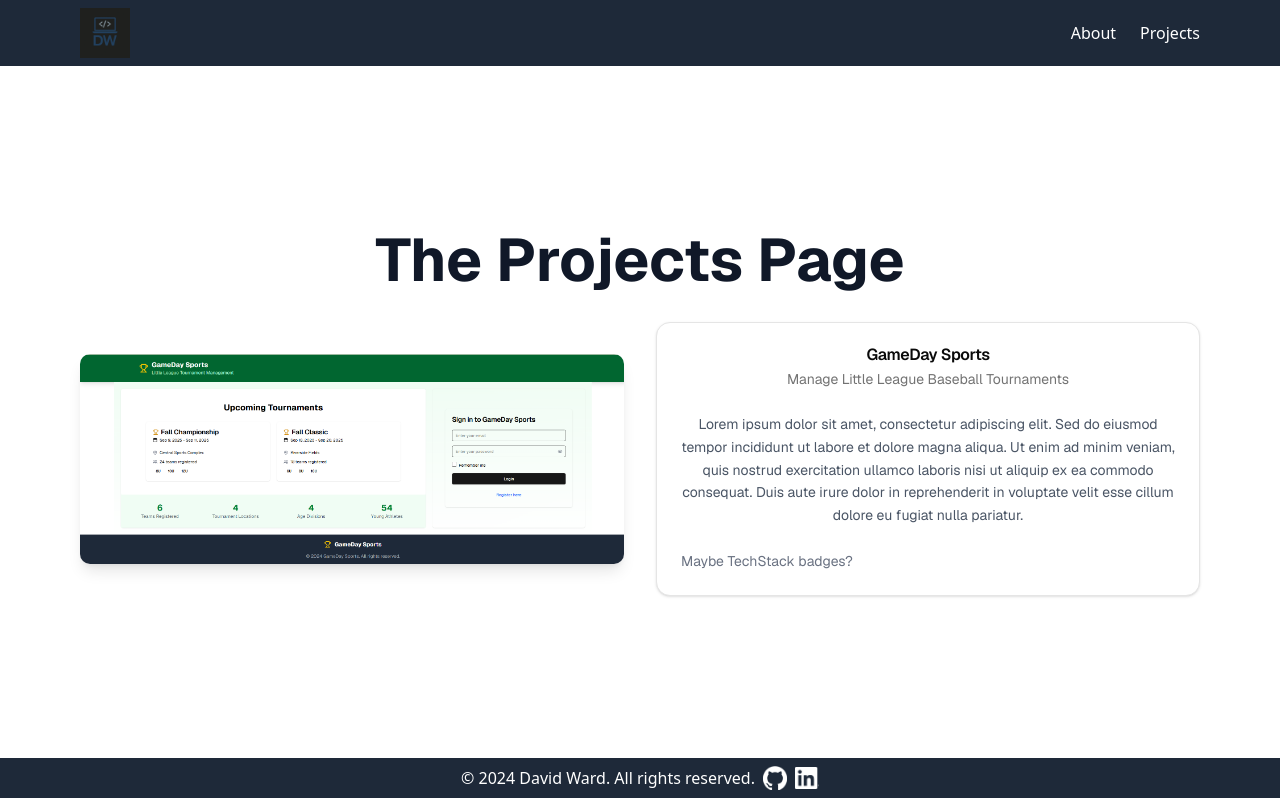
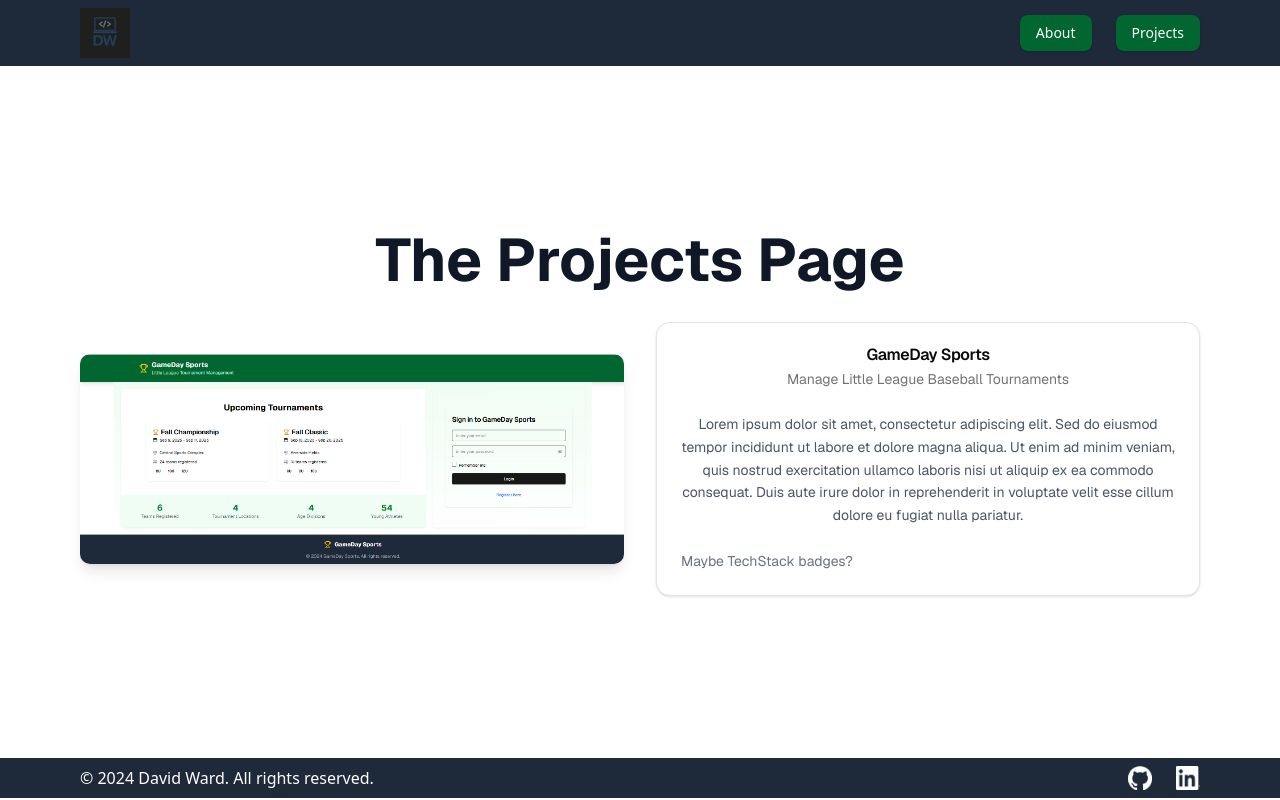
Before and after one commit to david-briarcreekenergy/intern-portfolio-david-ward, a Next.js app: page /projects in a window 1280 px wide. Built offline with nearby package versions, Linux system fonts and the light colour scheme.

Commit message:
Reusable CardPrimary and ButtonPrimary components added; Header component, Footer component, and Projects page refactored to use new components

```diff
--- a/package.json
+++ b/package.json
@@ -13,6 +13,7 @@
     "@radix-ui/react-hover-card": "^1.1.15",
     "@radix-ui/react-menubar": "^1.1.16",
     "@radix-ui/react-navigation-menu": "^1.2.14",
+    "@radix-ui/react-slot": "^1.2.3",
     "class-variance-authority": "^0.7.1",
     "clsx": "^2.1.1",
     "iconoir-react": "^7.11.0",
--- /dev/null
+++ b/src/app/components/ButtonPrimary.tsx
@@ -0,0 +1,18 @@
+import { Button } from '@/components/ui/button';
+import { ReactNode } from 'react';
+
+interface ButtonPrimaryProps {
+  children: ReactNode;
+}
+
+export default function ButtonPrimary({ children }: ButtonPrimaryProps) {
+  return (
+    <Button
+      asChild
+      variant="default"
+      className="text-white bg-green-800 focus:bg-green-800 hover:bg-green-800 hover:ring-2 hover:ring-green-400 focus:ring-2 focus:ring-green-400"
+    >
+      {children}
+    </Button>
+  );
+}
--- /dev/null
+++ b/src/app/components/CardPrimary.tsx
@@ -0,0 +1,48 @@
+import {
+  Card,
+  CardContent,
+  CardDescription,
+  CardFooter,
+  CardHeader,
+  CardTitle,
+} from '@/components/ui/card';
+
+interface CardPrimaryProps {
+  cardTitle?: string;
+  cardDescription?: string;
+  cardContent?: string;
+  cardFooter?: string;
+}
+
+export default function CardPrimary({
+  cardTitle,
+  cardDescription,
+  cardContent,
+  cardFooter,
+}: CardPrimaryProps) {
+  return (
+    <Card className="w-full">
+      {(cardTitle || cardDescription) && (
+        <CardHeader>
+          {cardTitle && <CardTitle>{cardTitle}</CardTitle>}
+          {cardDescription && (
+            <CardDescription>{cardDescription}</CardDescription>
+          )}
+        </CardHeader>
+      )}
+
+      {cardContent && (
+        <CardContent>
+          <p className="text-sm leading-relaxed text-gray-600 dark:text-gray-300">
+            {cardContent}
+          </p>
+        </CardContent>
+      )}
+      {cardFooter && (
+        <CardFooter>
+          <p className="text-sm text-gray-500">{cardFooter}</p>
+        </CardFooter>
+      )}
+    </Card>
+  );
+}
--- a/src/app/components/Footer.tsx
+++ b/src/app/components/Footer.tsx
@@ -4,8 +4,9 @@ import LinkedInLogo from '@public/logos/InBug-White.png';
 
 export default function Footer() {
   return (
-    <footer className="flex items-center justify-center w-full px-20 py-2 text-white bg-gray-800">
+    <footer className="flex items-center justify-between w-full px-20 py-2 text-white bg-gray-800">
       <p>© 2024 David Ward. All rights reserved.</p>
+      <div className="flex space-x-4">
         <Image
           src={GitHubLogo}
           alt="GitHub Logo"
@@ -20,6 +21,7 @@ export default function Footer() {
           height={24}
           className="ml-2"
         />
+      </div>
     </footer>
   );
 }
--- a/src/app/components/Header.tsx
+++ b/src/app/components/Header.tsx
@@ -1,11 +1,14 @@
 import NavBar from '@/components/NavBar';
 import DwLogo from '../../../public/logos/dw-logo.png';
 import Image from 'next/image';
+import Link from 'next/link';
 
 export default function Header() {
   return (
-    <header className="w-full px-20 py-2 bg-gray-800 text-white flex items-center justify-between">
-      <Image src={DwLogo} alt="Logo" width={50} height={50} />
+    <header className="flex items-center justify-between w-full px-20 py-2 text-white bg-gray-800">
+      <Link href="/">
+        <Image src={DwLogo} alt="Logo" width={50} height={50} />
+      </Link>
       <NavBar />
     </header>
   );
--- a/src/app/components/NavBar.tsx
+++ b/src/app/components/NavBar.tsx
@@ -4,7 +4,7 @@ import {
   NavigationMenuLink,
   NavigationMenuList,
 } from '@/components/ui/navigation-menu';
-import Link from 'next/link';
+import ButtonPrimary from './ButtonPrimary';
 interface NavBarProps {
   className?: string;
 }
@@ -13,12 +13,16 @@ export default function NavBar({ className }: NavBarProps) {
   return (
     <NavigationMenu>
       <NavigationMenuList className="space-x-6">
+        <ButtonPrimary>
           <NavigationMenuItem>
             <NavigationMenuLink href="/about">About</NavigationMenuLink>
           </NavigationMenuItem>
+        </ButtonPrimary>
+        <ButtonPrimary>
           <NavigationMenuItem>
             <NavigationMenuLink href="/projects">Projects</NavigationMenuLink>
           </NavigationMenuItem>
+        </ButtonPrimary>
       </NavigationMenuList>
     </NavigationMenu>
   );
--- /dev/null
+++ b/src/app/components/ui/button.tsx
@@ -0,0 +1,57 @@
+import * as React from "react"
+import { Slot } from "@radix-ui/react-slot"
+import { cva, type VariantProps } from "class-variance-authority"
+
+import { cn } from "@/lib/utils"
+
+const buttonVariants = cva(
+  "inline-flex items-center justify-center gap-2 whitespace-nowrap rounded-md text-sm font-medium transition-colors focus-visible:outline-none focus-visible:ring-1 focus-visible:ring-ring disabled:pointer-events-none disabled:opacity-50 [&_svg]:pointer-events-none [&_svg]:size-4 [&_svg]:shrink-0",
+  {
+    variants: {
+      variant: {
+        default:
+          "bg-primary text-primary-foreground shadow hover:bg-primary/90",
+        destructive:
+          "bg-destructive text-destructive-foreground shadow-sm hover:bg-destructive/90",
+        outline:
+          "border border-input bg-background shadow-sm hover:bg-accent hover:text-accent-foreground",
+        secondary:
+          "bg-secondary text-secondary-foreground shadow-sm hover:bg-secondary/80",
+        ghost: "hover:bg-accent hover:text-accent-foreground",
+        link: "text-primary underline-offset-4 hover:underline",
+      },
+      size: {
+        default: "h-9 px-4 py-2",
+        sm: "h-8 rounded-md px-3 text-xs",
+        lg: "h-10 rounded-md px-8",
+        icon: "h-9 w-9",
+      },
+    },
+    defaultVariants: {
+      variant: "default",
+      size: "default",
+    },
+  }
+)
+
+export interface ButtonProps
+  extends React.ButtonHTMLAttributes<HTMLButtonElement>,
+    VariantProps<typeof buttonVariants> {
+  asChild?: boolean
+}
+
+const Button = React.forwardRef<HTMLButtonElement, ButtonProps>(
+  ({ className, variant, size, asChild = false, ...props }, ref) => {
+    const Comp = asChild ? Slot : "button"
+    return (
+      <Comp
+        className={cn(buttonVariants({ variant, size, className }))}
+        ref={ref}
+        {...props}
+      />
+    )
+  }
+)
+Button.displayName = "Button"
+
+export { Button, buttonVariants }
--- a/src/app/globals.css
+++ b/src/app/globals.css
@@ -123,3 +123,37 @@
     @apply bg-background text-foreground;
   }
 }
+
+@components {
+  .btn-primary {
+    @apply text-white bg-green-800 hover:bg-green-700 focus:ring-2 focus:ring-green-400 focus:bg-green-800;
+  }
+}
+
+/* .btn {
+    @apply inline-flex items-center justify-center text-sm font-medium transition-colors rounded-md focus-visible:outline-none focus-visible:ring-2 focus-visible:ring-offset-2 disabled:opacity-50 disabled:pointer-events-none ring-offset-background;
+    padding: 0.5rem 1rem;
+    background-color: var(--color-primary);
+    color: var(--color-primary-foreground);
+  } */
+
+/*  .btn:hover {
+    background-color: var(--color-primary-hover);
+  }
+
+  .btn:active {
+    background-color: var(--color-primary-active);
+  }
+
+  .btn-destructive {
+    background-color: var(--color-destructive);
+    color: var(--color-destructive-foreground);
+  }
+
+  .btn-destructive:hover {
+    background-color: var(--color-destructive-hover);
+  }
+
+  .btn-destructive:active {
+    background-color: var(--color-destructive-active);
+  } */
--- a/src/app/projects/page.tsx
+++ b/src/app/projects/page.tsx
@@ -1,13 +1,6 @@
 import Image from 'next/image';
 import GameDaySports from '@public/projects/gameday-sports.png';
-import {
-  Card,
-  CardContent,
-  CardDescription,
-  CardFooter,
-  CardHeader,
-  CardTitle,
-} from '@/components/ui/card';
+import CardPrimary from '@/components/CardPrimary';
 import { LOREM_IPSUM } from '@/constants';
 
 export default function Projects() {
@@ -32,24 +25,12 @@ export default function Projects() {
                 className="rounded-lg shadow-lg"
               />
             </div>
-
-            {/* Card */}
-            <Card className="w-full">
-              <CardHeader>
-                <CardTitle>GameDay Sports</CardTitle>
-                <CardDescription>
-                  Manage Little League Baseball Tournaments
-                </CardDescription>
-              </CardHeader>
-              <CardContent>
-                <p className="text-sm leading-relaxed text-gray-600 dark:text-gray-300">
-                  {LOREM_IPSUM}
-                </p>
-              </CardContent>
-              <CardFooter>
-                <p className="text-sm text-gray-500">Maybe TechStack badges?</p>
-              </CardFooter>
-            </Card>
+            <CardPrimary
+              cardTitle="GameDay Sports"
+              cardDescription="Manage Little League Baseball Tournaments"
+              cardContent={LOREM_IPSUM}
+              cardFooter="Maybe TechStack badges?"
+            />
           </div>
         </section>
       </main>
```
Also changed, not shown: 1 other file (tests, documents, lock files or other folders). Lines whose indentation alone changed are shown as unchanged.
